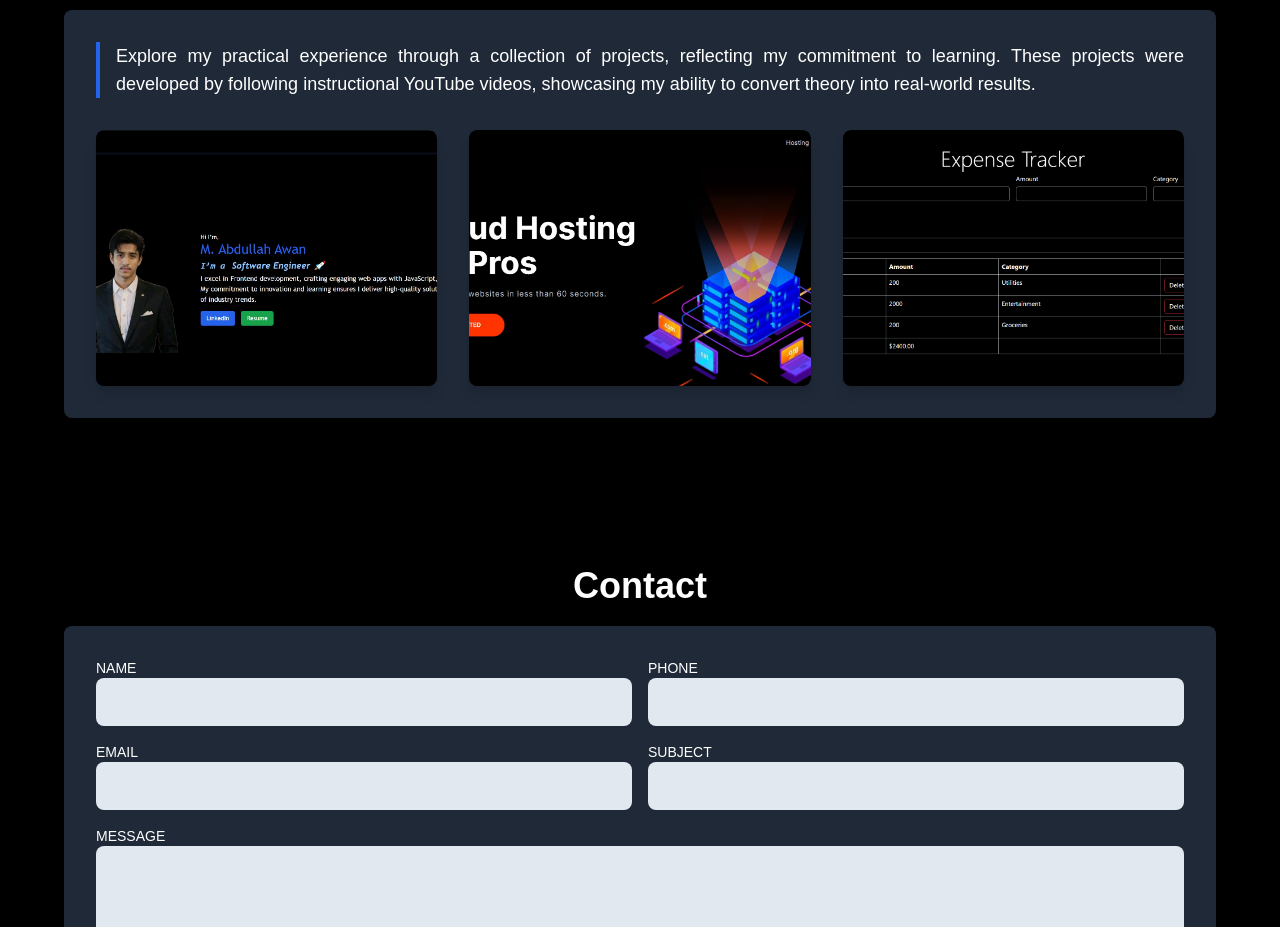
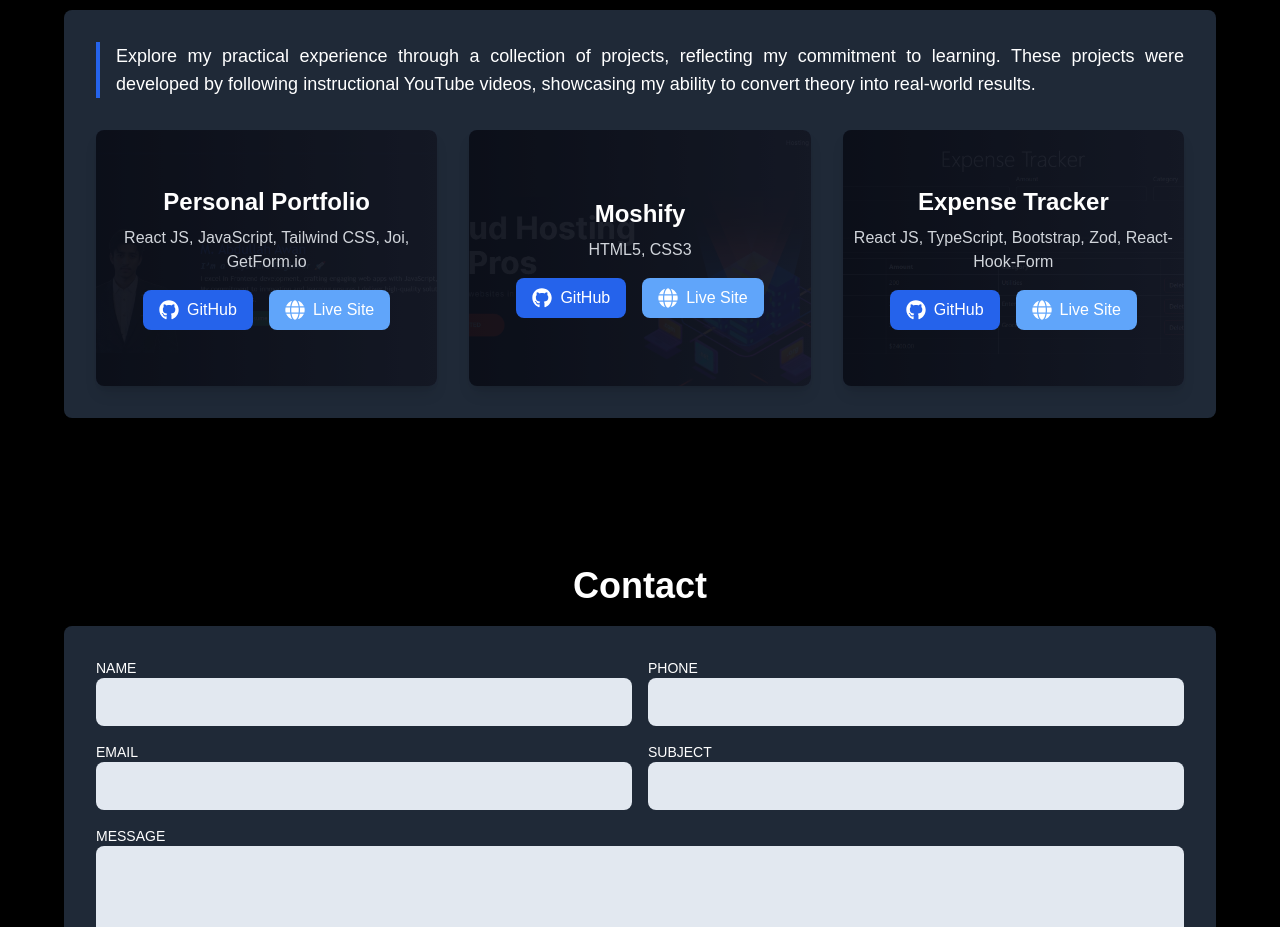
Before and after one commit to AbdullahCodingMaster/Personal-Portfolio-, a React (Vite) app: page / in a window 1280 px wide. Shown: the part 3360-4287 px from the top of the page. Built offline with nearby package versions, Linux system fonts and the light colour scheme.

Commit message:
tweking some thing

```diff
--- a/src/components/ProjectItems.jsx
+++ b/src/components/ProjectItems.jsx
@@ -7,10 +7,10 @@
       <img
         src={img}
         alt={title}
-        className="w-full h-64 object-cover rounded-t-lg group-hover:opacity-10 transition-opacity duration-300"
+        className="w-full h-64 object-cover rounded-t-lg opacity-10 transition-opacity duration-300"
       />
 
-      <div className="absolute inset-0 flex flex-col items-center justify-center opacity-0 group-hover:opacity-100 transition-opacity duration-300 bg-black bg-opacity-50">
+      <div className="absolute inset-0 flex flex-col items-center justify-center opacity-0 opacity-100 transition-opacity duration-300 bg-black bg-opacity-50">
         <h3 className="text-2xl font-semibold text-white mb-2">{title}</h3>
         <p className="text-gray-300 text-center mb-4">{technologies}</p>
 
@@ -19,7 +19,7 @@
             href={githubLink}
             target="_blank"
             rel="noopener noreferrer"
-            className="flex items-center bg-blue-600 hover:bg-blue-500 text-white py-2 px-4 rounded-lg transition"
+            className="flex items-center bg-blue-600 text-white py-2 px-4 rounded-lg transition duration-300"
           >
             <FaGithub size={20} className="mr-2" />
             GitHub
@@ -29,7 +29,7 @@
             href={liveLink}
             target="_blank"
             rel="noopener noreferrer"
-            className="flex items-center bg-blue-400 hover:bg-blue-300 text-white py-2 px-4 rounded-lg transition"
+            className="flex items-center bg-blue-400 text-white py-2 px-4 rounded-lg transition duration-300"
           >
             <FaGlobe size={20} className="mr-2" />
             Live Site
```
